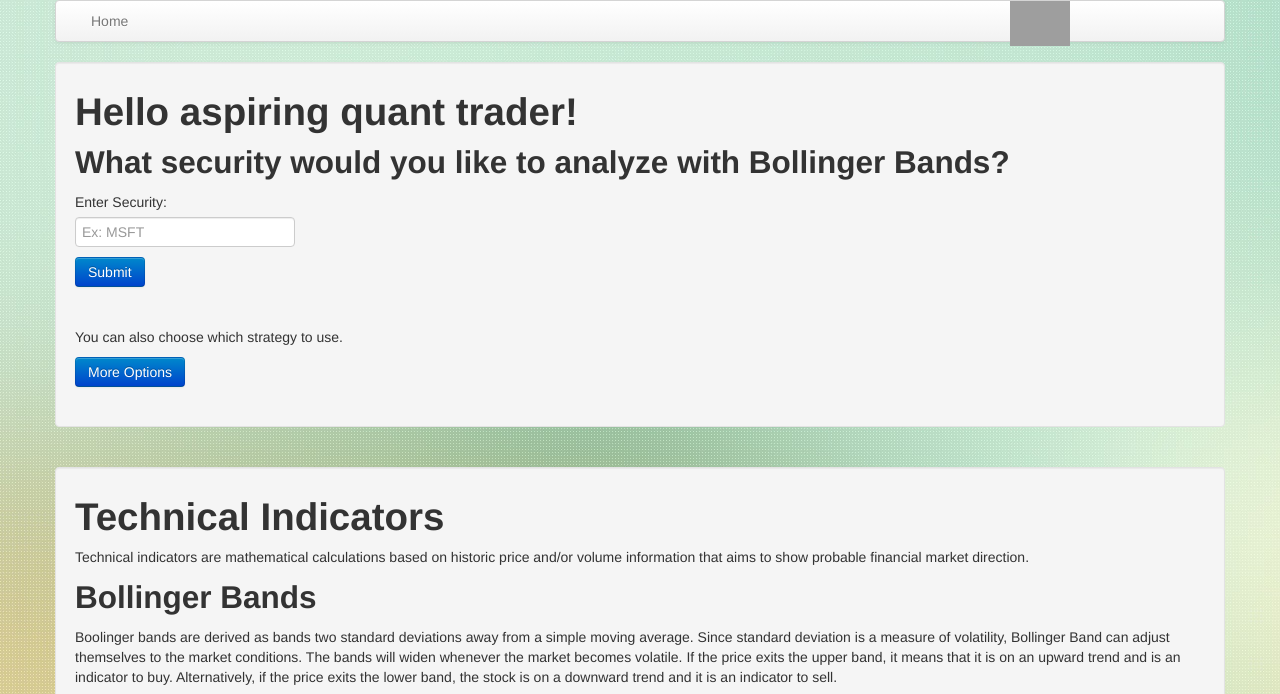
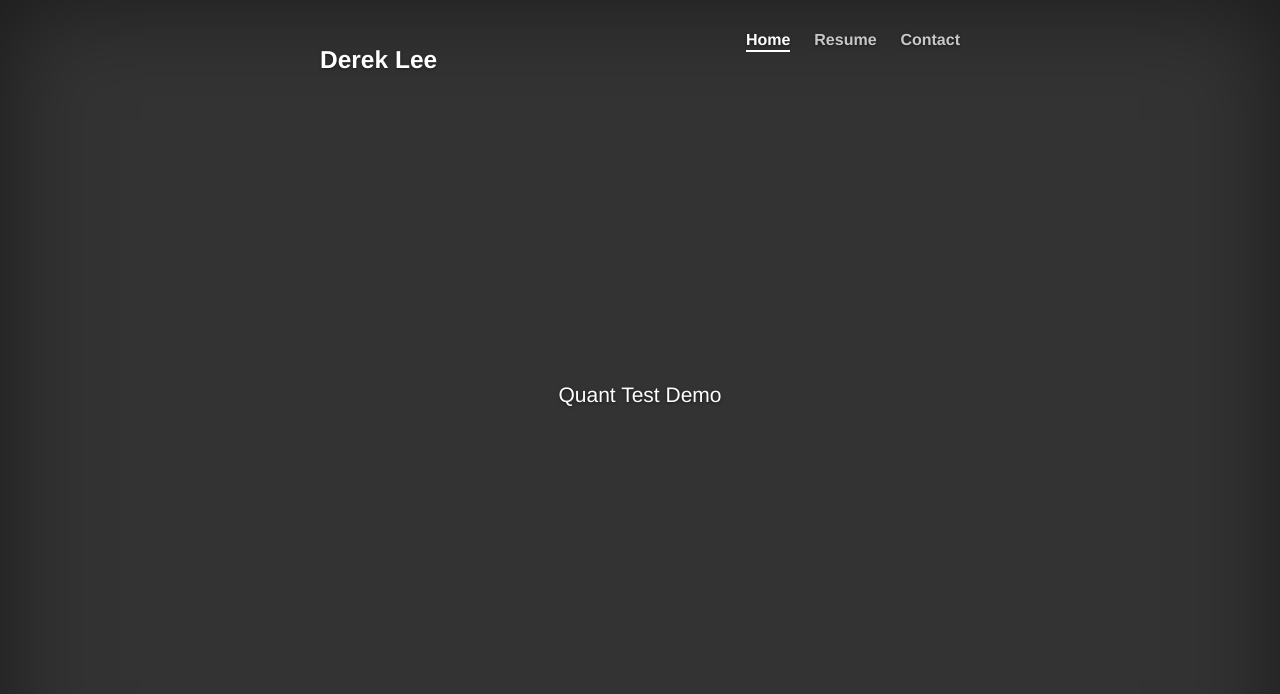
Before and after one commit to derialstrazus/Quant-Test, a Flask app: page / in a window 1280 px wide. Shown: the top 694 px of the page. Run offline with Flask 2, Linux system fonts and the light colour scheme; some libraries are stand-ins or nearby versions; grey boxes are pictures that could not be loaded.

Commit message:
Temporarily changing this to include home page

```diff
--- /dev/null
+++ b/app/static/css/cover.css
@@ -0,0 +1,161 @@
+/*
+ * Globals
+ */
+
+/* Links */
+a,
+a:focus,
+a:hover {
+  color: #fff;
+}
+
+/* Custom default button */
+.btn-default,
+.btn-default:hover,
+.btn-default:focus {
+  color: #333;
+  text-shadow: none; /* Prevent inheritence from `body` */
+  background-color: #fff;
+  border: 1px solid #fff;
+}
+
+
+/*
+ * Base structure
+ */
+
+html,
+body {
+  height: 100%;
+  background-color: #333;
+}
+body {
+  color: #fff;
+  text-align: center;
+  text-shadow: 0 1px 3px rgba(0,0,0,.5);
+  box-shadow: inset 0 0 100px rgba(0,0,0,.5);
+}
+
+/* Extra markup and styles for table-esque vertical and horizontal centering */
+.site-wrapper {
+  display: table;
+  width: 100%;
+  height: 100%; /* For at least Firefox */
+  min-height: 100%;
+}
+.site-wrapper-inner {
+  display: table-cell;
+  vertical-align: top;
+}
+.cover-container {
+  margin-right: auto;
+  margin-left: auto;
+}
+
+/* Padding for spacing */
+.inner {
+  padding: 30px;
+}
+
+
+/*
+ * Header
+ */
+.masthead-brand {
+  margin-top: 10px;
+  margin-bottom: 10px;
+}
+
+.masthead-nav > li {
+  display: inline-block;
+}
+.masthead-nav > li + li {
+  margin-left: 20px;
+}
+.masthead-nav > li > a {
+  padding-right: 0;
+  padding-left: 0;
+  font-size: 16px;
+  font-weight: bold;
+  color: #fff; /* IE8 proofing */
+  color: rgba(255,255,255,.75);
+  border-bottom: 2px solid transparent;
+}
+.masthead-nav > li > a:hover,
+.masthead-nav > li > a:focus {
+  background-color: transparent;
+  border-bottom-color: rgba(255,255,255,.25);
+}
+.masthead-nav > .active > a,
+.masthead-nav > .active > a:hover,
+.masthead-nav > .active > a:focus {
+  color: #fff;
+  border-bottom-color: #fff;
+}
+
+@media (min-width: 768px) {
+  .masthead-brand {
+    float: left;
+  }
+  .masthead-nav {
+    float: right;
+  }
+}
+
+
+/*
+ * Cover
+ */
+
+.cover {
+  padding: 0 20px;
+}
+.cover .btn-lg {
+  padding: 10px 20px;
+  font-weight: bold;
+}
+
+
+/*
+ * Footer
+ */
+
+.mastfoot {
+  color: #999; /* IE8 proofing */
+  color: rgba(255,255,255,.5);
+}
+
+
+/*
+ * Affix and center
+ */
+
+@media (min-width: 768px) {
+  /* Pull out the header and footer */
+  .masthead {
+    position: fixed;
+    top: 0;
+  }
+  .mastfoot {
+    position: fixed;
+    bottom: 0;
+  }
+  /* Start the vertical centering */
+  .site-wrapper-inner {
+    vertical-align: middle;
+  }
+  /* Handle the widths */
+  .masthead,
+  .mastfoot,
+  .cover-container {
+    width: 100%; /* Must be percentage or pixels for horizontal alignment */
+  }
+}
+
+@media (min-width: 992px) {
+  .masthead,
+  .mastfoot,
+  .cover-container {
+    width: 700px;
+  }
+}
--- a/app/templates/base.html
+++ b/app/templates/base.html
@@ -27,7 +27,7 @@
       <a class="format" href="/"><img src="/static/images/logo_1463516_web.png" witdh="50" height="50"></a>
             </div>
         <ul class="nav">
-          <li><a href="{{ url_for('index') }}">Home</a></li>
+          <li><a href="{{ url_for('quanttest') }}">Home</a></li>
         </ul>
     </div>
   </div>
--- /dev/null
+++ b/app/templates/derekleehome.html
@@ -0,0 +1,85 @@
+<!DOCTYPE html>
+<html lang="en">
+  <head>
+    <meta charset="utf-8">
+    <meta http-equiv="X-UA-Compatible" content="IE=edge">
+    <meta name="viewport" content="width=device-width, initial-scale=1">
+    <meta name="description" content="">
+    <meta name="author" content="">
+    <link rel="shortcut icon" href="../../assets/ico/favicon.ico">
+
+    <title>Derek Lee</title>
+
+    <!-- Bootstrap core CSS -->
+    <link href="/static/css/bootstrap.min.css" rel="stylesheet" media="screen">
+    <link href="/static/css/bootstrap-responsive.min.css" rel="stylesheet">
+    <link href="/static/css/image.css" rel="stylesheet">
+    <script src="http://code.jquery.com/jquery-latest.js"></script>
+    <script src="/static/scripts/bootstrap.min.js"></script>
+
+    <!-- Custom styles for this template -->
+    <link href="/static/css/cover.css" rel="stylesheet">
+
+    <!-- Just for debugging purposes. Don't actually copy this line! -->
+    <!--[if lt IE 9]><script src="../../assets/js/ie8-responsive-file-warning.js"></script><![endif]-->
+
+    <!-- HTML5 shim and Respond.js IE8 support of HTML5 elements and media queries -->
+    <!--[if lt IE 9]>
+      <script src="https://oss.maxcdn.com/libs/html5shiv/3.7.0/html5shiv.js"></script>
+      <script src="https://oss.maxcdn.com/libs/respond.js/1.4.2/respond.min.js"></script>
+    <![endif]-->
+  </head>
+
+  <body>
+
+    <div class="site-wrapper">
+
+      <div class="site-wrapper-inner">
+
+        <div class="cover-container">
+
+          <div class="masthead clearfix">
+            <div class="inner">
+              <h3 class="masthead-brand">Derek Lee</h3>
+              <ul class="nav masthead-nav">
+                <li class="active"><a href="#">Home</a></li>
+                <li><a href="DerekLeeResume.pdf">Resume</a></li>
+                <li><a href="mailto:dklee@purdue.edu">Contact</a></li>
+              </ul>
+            </div>
+          </div>
+
+          <div class="inner cover">
+            <h1 class="lead"><a href={{ url_for("quanttest") }}>Quant Test Demo</a></h1>
+          </div>
+
+          <div class="mastfoot">
+            <div class="inner">
+              <p>Cover template for <a href="http://getbootstrap.com">Bootstrap</a>, by <a href="https://twitter.com/mdo">@mdo</a>.</p>
+            </div>
+          </div>
+
+        </div>
+
+      </div>
+
+    </div>
+
+    <!-- Bootstrap core JavaScript
+    ================================================== -->
+    <!-- Placed at the end of the document so the pages load faster -->
+    <script src="https://ajax.googleapis.com/ajax/libs/jquery/1.11.0/jquery.min.js"></script>
+    <script src="../dist/js/bootstrap.min.js"></script>
+    <script src="../../assets/js/docs.min.js"></script>
+<script>
+  (function(i,s,o,g,r,a,m){i['GoogleAnalyticsObject']=r;i[r]=i[r]||function(){
+  (i[r].q=i[r].q||[]).push(arguments)},i[r].l=1*new Date();a=s.createElement(o),
+  m=s.getElementsByTagName(o)[0];a.async=1;a.src=g;m.parentNode.insertBefore(a,m)
+  })(window,document,'script','//www.google-analytics.com/analytics.js','ga');
+
+  ga('create', 'UA-48618562-1', 'auto');
+  ga('send', 'pageview');
+
+</script>
+  </body>
+</html>
--- a/app/templates/results.html
+++ b/app/templates/results.html
@@ -111,7 +111,7 @@ $(function () {
       </a>
       <a class="brand" href="/">Quant_Test</a>
         <ul class="nav">
-          <li><a href="{{ url_for('index') }}">Home</a></li>
+          <li><a href="{{ url_for('quanttest') }}">Home</a></li>
         </ul>
     </div>
   </div>
--- a/app/views.py
+++ b/app/views.py
@@ -8,9 +8,13 @@ import os
 import datetime
 import locale
 
-@app.route('/', methods=['GET', 'POST'])
-@app.route('/index', methods=['GET', 'POST'])
-def index():
+@app.route('/')
+@app.route('/index')
+def home():
+    return render_template('derekleehome.html')
+
+@app.route('/quanttest', methods=['GET', 'POST'])
+def quanttest():
     form = SecurityForm()
     if form.validate_on_submit():
         security = form.security.data
```
Also changed, not shown: app/static/json/BenchmarkAAPL.json, app/static/json/NetWorthAAPL.json, app/static/json/OutputAAPL.json, 1 other file.
